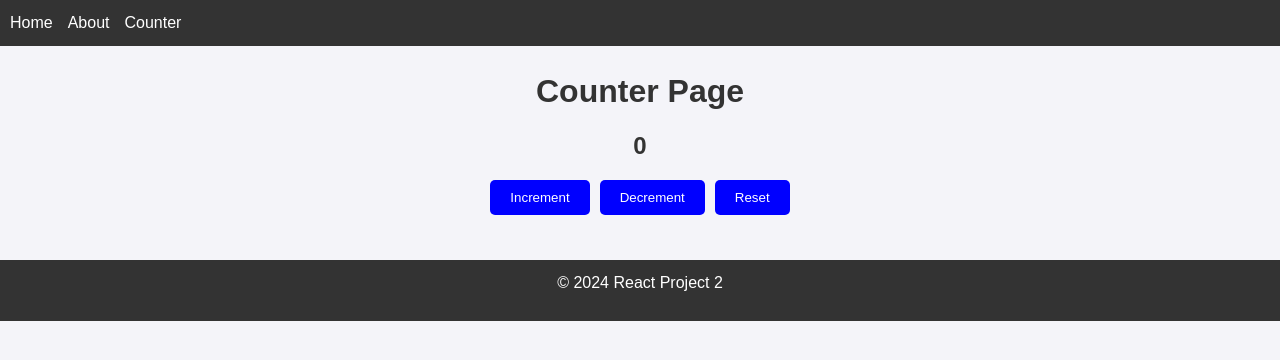
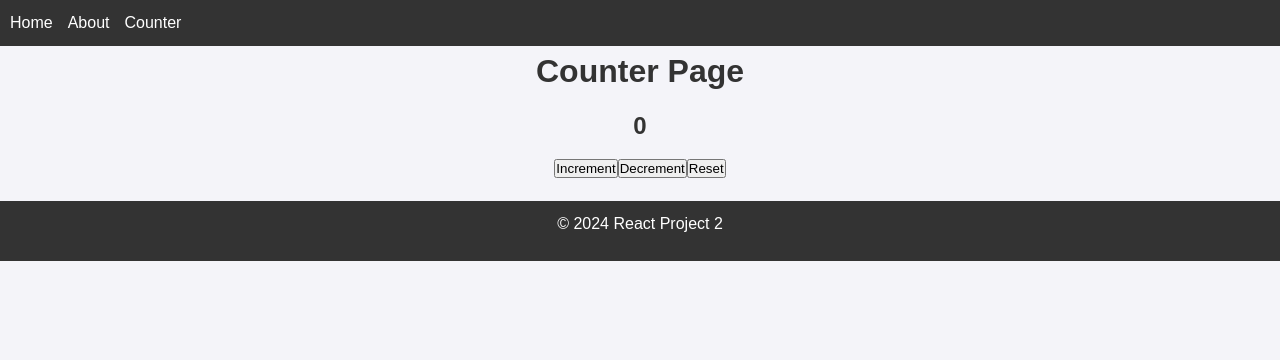
Before and after one commit to Bsindjui/react-3, a React (Vite) app in the folder my-react-app/: page /counter in a window 1280 px wide. Shown: the top 360 px of the page. Built offline with nearby package versions, Linux system fonts and the light colour scheme.

Commit message:
Replaced inline styles with className

```diff
--- a/my-react-app/src/pages/CounterPage.jsx
+++ b/my-react-app/src/pages/CounterPage.jsx
@@ -8,28 +8,16 @@ const CounterPage = () => {
   const reset = () => setCount(0);
 
   return (
-    <div style={{ padding: '20px', textAlign: 'center' }}>
+    <div className="container" style={{ textAlign: 'center' }}>
       <h1>Counter Page</h1>
       <h2>{count}</h2>
-      <div style={{ marginTop: '10px' }}>
-        <button onClick={increment} style={styles.button}>Increment</button>
-        <button onClick={decrement} style={styles.button}>Decrement</button>
-        <button onClick={reset} style={styles.button}>Reset</button>
+      <div className="counter-buttons">
+        <button onClick={increment}>Increment</button>
+        <button onClick={decrement}>Decrement</button>
+        <button onClick={reset}>Reset</button>
       </div>
     </div>
   );
 };
 
-const styles = {
-  button: {
-    margin: '5px',
-    padding: '10px 20px',
-    backgroundColor: 'blue',
-    color: 'white',
-    border: 'none',
-    borderRadius: '5px',
-    cursor: 'pointer',
-  },
-};
-
 export default CounterPage;
```
